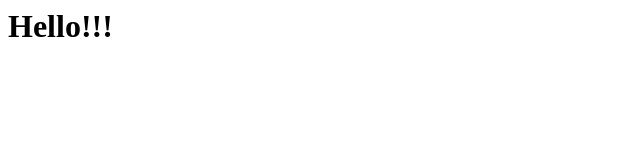
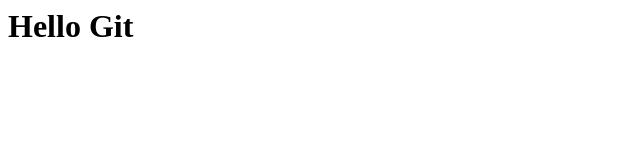
Before and after one commit to DmitryBartoshkin/git-sample, a plain HTML site: page index.html in a window 1280 px wide. Shown: the full height of the page, 0-640 px from the left. Drawn offline with Linux system fonts and the light colour scheme.

Commit message:
Add new data to file

```diff
--- a/index.html
+++ b/index.html
@@ -1 +1 @@
-<h1>Hello!!!</h1>
+<h1>Hello Git</h1>
```
